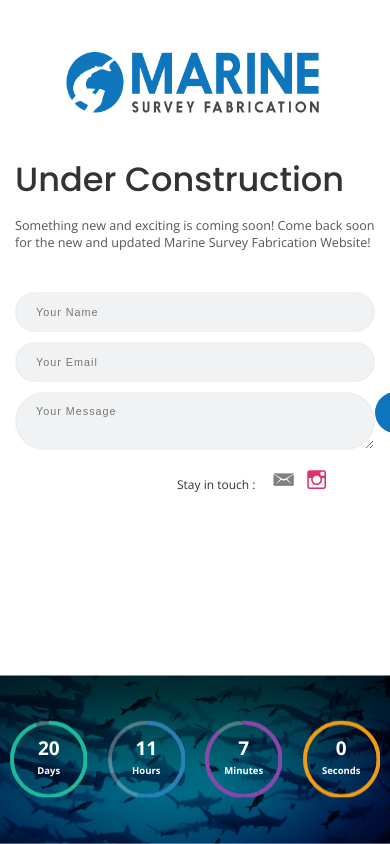
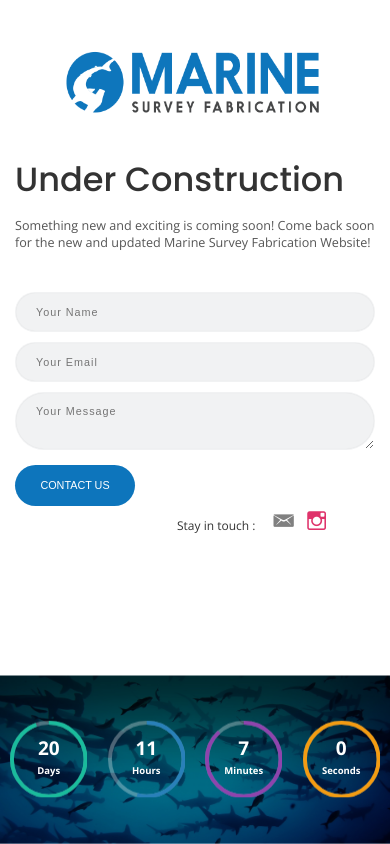
Before and after one commit to thattechnokid/finncom-msf, a plain HTML site: page index.html in a window 390 px wide. Drawn offline with nearby package versions, Linux system fonts and the light colour scheme; files whose address does not match are found by name.

Commit message:
Button fixed mobile/safari?

```diff
--- a/01-comming-soon/css/styles.css
+++ b/01-comming-soon/css/styles.css
@@ -134,7 +134,7 @@ b.light-color{ color: #444; }
 .main-content .email-input-area .email-input:focus{ border-color: #f89fbc; }
 
 
-.main-content .email-input-area .submit-btn{ width: 120px; text-align: center; position: absolute; font-size: .9em;
+.main-content .email-input-area .submit-btn{ width: 120px; text-align: center; position: relative; font-size: .9em;
 	border-radius: 40px; transition: all .3s; background: #0D75BC; color: #fff; padding: 15px 3px}
 
 .main-content .email-input-area .submit-btn:hover{ background: #0099ff; }
```
